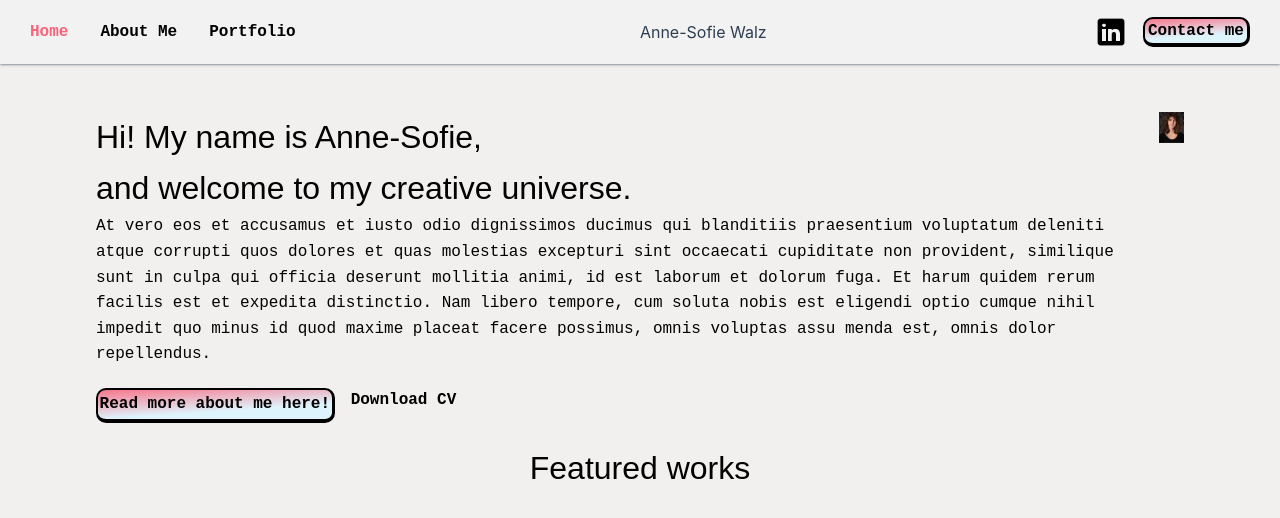
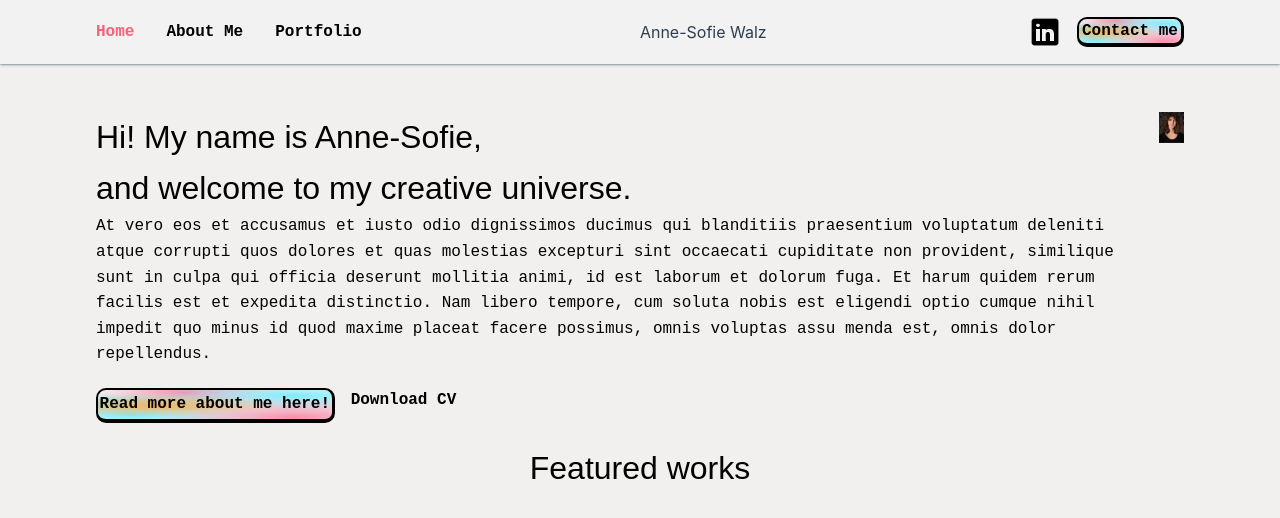
Before and after one commit to Fienw3/portfolioweb-23, a Vue app: page / in a window 1280 px wide. Shown: the top 518 px of the page. Built offline with nearby package versions, Linux system fonts and the light colour scheme; a web font is replaced by a local one.

Commit message:
Changed buttons etc

```diff
--- a/src/App.vue
+++ b/src/App.vue
@@ -64,7 +64,7 @@ header .nav-wrapper {
     position: sticky;
     background-color: #F2f2f2;
     box-shadow: 0px 0px 3px 0px;
-    padding: 1rem 30px 1rem 30px;
+    padding: 1rem 6rem 1rem 6rem;
   }
 
 nav  {
@@ -126,8 +126,14 @@ nav a img:hover {
   border-width: 2px 3px 4px 2px;
   border-radius: 10px;
   border-color: black;
-  background: rgb(222,244,253);
-  background: linear-gradient(356deg, rgba(222,244,253,1) 34%, rgba(249,99,124,0.8661589635854342) 100%, rgba(242,242,242,1) 100%);
+  background-color:hsla(339,0%,100%,1);
+  background-image:
+  radial-gradient(at 24% 54%, hsla(33,95%,67%,1) 0px, transparent 50%),
+  radial-gradient(at 2% 46%, hsla(187,89%,74%,1) 0px, transparent 50%),
+  radial-gradient(at 84% 95%, hsla(344,82%,76%,1) 0px, transparent 50%),
+  radial-gradient(at 84% 21%, hsla(187,88%,74%,1) 0px, transparent 50%),
+  radial-gradient(at 37% 9%, hsla(344,82%,76%,1) 0px, transparent 50%),
+  radial-gradient(at 15% 85%, hsla(187,88%,74%,1) 0px, transparent 50%);
   color: black;
   font-weight: bold;
   font-family: 'Courier New', Courier, monospace;
--- a/src/assets/base.css
+++ b/src/assets/base.css
@@ -1,7 +1,7 @@
 
 /* color palette from <https://github.com/vuejs/theme> */
 :root {
-  --vt-c-white: #F2F0EE;
+  --vt-c-white: rgb(242, 240, 238);
   --vt-c-white-soft: #f8f8f8;
   --vt-c-white-mute: #f2f2f2;
 
@@ -21,9 +21,9 @@
   --vt-c-text-dark-1: var(--vt-c-white);
   --vt-c-text-dark-2: rgba(235, 235, 235, 0.64);
 
-  --pink-color: #f9637c;
-  --yellow-color: #fbb45c;
-  --babyblue-color: #DEF4FD;
+  --pink-color: hsl(350, 94%, 68%);
+  --yellow-color: hsl(33, 95%, 67%);
+  --babyblue-color: hsl(197, 89%, 93%);
 }
 
 /* semantic color variables for this project */
--- a/src/modules/portfoliodb.js
+++ b/src/modules/portfoliodb.js
@@ -6,7 +6,7 @@ const getPortfolio = () => {
             id: 1,
             title: 'Portfolio 1',
             description: 'Lorem ipsum dolor sit amet',
-            image: 'https://picsum.photos/150/150',
+            image: 'https://picsum.photos/200/200',
             links: 'https://google.com',
             category: 'Web',
             tech: 'Vue, Tailwind, Firebase',
@@ -18,7 +18,7 @@ const getPortfolio = () => {
             id: 2,
             title: 'Portfolio 2',
             description: 'Lorem ipsum dolor sit amet',
-            image: 'https://picsum.photos/150/150',
+            image: 'https://picsum.photos/200/200',
             link: 'https://google.com',
             category: 'Video',
             tech: 'Adobe aftereffects, Premiere pro',
@@ -31,7 +31,7 @@ const getPortfolio = () => {
             id: 3,
             title: 'Portfolio 3',
             description: 'Lorem ipsum dolor sit amet',
-            image: 'https://picsum.photos/150/150',
+            image: 'https://picsum.photos/200/200',
             link: 'https://google.com',
             category: 'Video',
             tech: 'Adobe aftereffects, Premiere pro',
@@ -43,7 +43,7 @@ const getPortfolio = () => {
             id: 4,
             title: 'Portfolio 4',
             description: 'Lorem ipsum dolor sit amet',
-            image: 'https://picsum.photos/150/150',
+            image: 'https://picsum.photos/200/200',
             link: 'https://google.com',
             category: 'Web',
             tech: 'Vue, Tailwind, Firebase',
@@ -56,7 +56,7 @@ const getPortfolio = () => {
             id: 4,
             title: 'Portfolio 4',
             description: 'Lorem ipsum dolor sit amet',
-            image: 'https://picsum.photos/150/150',
+            image: 'https://picsum.photos/200/200',
             link: 'https://google.com',
             category: 'Web',
             tech: 'Vue, Tailwind, Firebase',
--- a/src/views/AboutView.vue
+++ b/src/views/AboutView.vue
@@ -94,9 +94,15 @@
   border-width: 2px 3px 4px 2px;
   border-radius: 10px;
   border-color: black;
-  background: rgb(222,244,253);
-  background: linear-gradient(356deg, rgba(222,244,253,1) 34%, rgba(249,99,124,0.8661589635854342) 100%, rgba(242,242,242,1) 100%);
-}
+  background-color:hsla(339,0%,100%,1);
+  background-image:
+  radial-gradient(at 24% 54%, hsla(33,95%,67%,1) 0px, transparent 50%),
+  radial-gradient(at 2% 46%, hsla(187,89%,74%,1) 0px, transparent 50%),
+  radial-gradient(at 84% 95%, hsla(344,82%,76%,1) 0px, transparent 50%),
+  radial-gradient(at 84% 21%, hsla(187,88%,74%,1) 0px, transparent 50%),
+  radial-gradient(at 37% 9%, hsla(344,82%,76%,1) 0px, transparent 50%),
+  radial-gradient(at 15% 85%, hsla(187,88%,74%,1) 0px, transparent 50%);
+  }
 
 .download-cv:hover {
   transform: scale(1.1);
--- a/src/views/HomeView.vue
+++ b/src/views/HomeView.vue
@@ -26,7 +26,7 @@ menda est, omnis dolor repellendus.</p>
 
 
 <div class="aboutme-box columns-2">
-        <button class="aboutme-btn">Read more about me here!</button>
+        <button class="aboutme-btn" src="../views/AboutView.vue">Read more about me here!</button>
         <a class="font-bold" href="http://" download>Download CV</a>
         </div>
 </div>
@@ -96,8 +96,14 @@ const { state } = portfoliodb()
   border-width: 2px 3px 4px 2px;
   border-radius: 10px;
   border-color: black;
-  background: rgb(222,244,253);
-  background: linear-gradient(356deg, rgba(222,244,253,1) 34%, rgba(249,99,124,0.8661589635854342) 100%, rgba(242,242,242,1) 100%);
+  background-color:hsla(339,0%,100%,1);
+  background-image:
+  radial-gradient(at 24% 54%, hsla(33,95%,67%,1) 0px, transparent 50%),
+  radial-gradient(at 2% 46%, hsla(187,89%,74%,1) 0px, transparent 50%),
+  radial-gradient(at 84% 95%, hsla(344,82%,76%,1) 0px, transparent 50%),
+  radial-gradient(at 84% 21%, hsla(187,88%,74%,1) 0px, transparent 50%),
+  radial-gradient(at 37% 9%, hsla(344,82%,76%,1) 0px, transparent 50%),
+  radial-gradient(at 15% 85%, hsla(187,88%,74%,1) 0px, transparent 50%);
   margin-right: 1rem;
 }
 
--- a/src/views/PortfolioView.vue
+++ b/src/views/PortfolioView.vue
@@ -66,7 +66,7 @@ const { state } = portfoliodb()
   .category-boxes {
     padding: 1rem 0px;
     display: flex;
-    justify-content: space-between;
+    justify-content: space-around;
   }
 
 div button {
@@ -76,8 +76,14 @@ div button {
   border-width: 2px 3px 4px 2px;
   border-radius: 10px;
   border-color: black;
-  background: rgb(222,244,253);
-  background: linear-gradient(356deg, rgba(222,244,253,1) 34%, rgba(249,99,124,0.8661589635854342) 100%, rgba(242,242,242,1) 100%);
+  background-color:hsla(339,0%,100%,1);
+  background-image:
+  radial-gradient(at 24% 54%, hsla(33,95%,67%,1) 0px, transparent 50%),
+  radial-gradient(at 2% 46%, hsla(187,89%,74%,1) 0px, transparent 50%),
+  radial-gradient(at 84% 95%, hsla(344,82%,76%,1) 0px, transparent 50%),
+  radial-gradient(at 84% 21%, hsla(187,88%,74%,1) 0px, transparent 50%),
+  radial-gradient(at 37% 9%, hsla(344,82%,76%,1) 0px, transparent 50%),
+  radial-gradient(at 15% 85%, hsla(187,88%,74%,1) 0px, transparent 50%);
   color: black;
   font-weight: bold;
   font-family: 'Courier New', Courier, monospace;
@@ -98,7 +104,7 @@ div img {
 }
 
 .portfolio-item {
-  width: 9.375rem;
+  width: 14rem;
   border-width: 2px 3px 4px 2px;
   border-radius: 10px;
   border-color: black;
```
